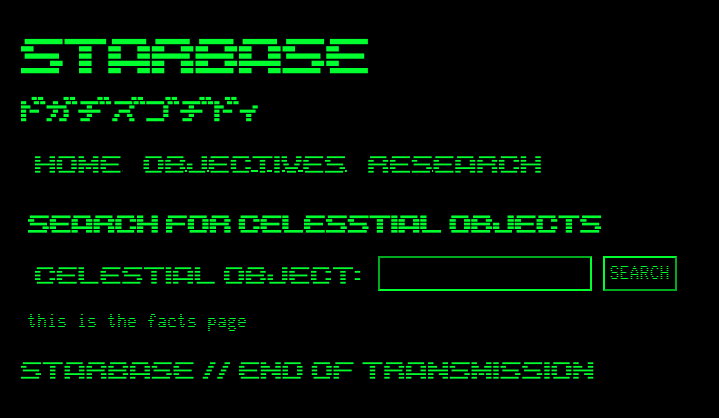
After one commit to xp30n/STARBASE, a Flask app: page /search in a window 1280 px wide. The commit adds this page. Shown: the top 418 px of the page, without its empty margins (0-719 px from the left). Run offline with Flask 3, Linux system fonts and the light colour scheme.

Commit message:
added a search feature

```diff
--- a/main.py
+++ b/main.py
@@ -10,7 +10,10 @@ def homepage():
 def objectives():
     return render_template('objectives.html')
 
-@app.route('/facts')
-def facts():
-    return render_template('/facts.html')
+@app.route('/search')
+def search():
+    planet = request.args.get('object')
+
+    return render_template('research.html', planet=planet)
+
 app.run(debug=True)
--- a/static/css/base.css
+++ b/static/css/base.css
@@ -34,8 +34,29 @@ p {
 }
 
 a {
-    color: rgb(0, 255, 47);
+  color: rgb(0, 255, 47);
 }
 a:hover {
-    color: rgb(8, 129, 30);
+  color: rgb(8, 129, 30);
 }
+
+button {
+  border-color: rgb(8, 129, 30);
+}
+
+.submit-field {
+  background: black;
+  border-color: rgb(0, 255, 47);
+  outline-color: rgb(0, 255, 47);
+  color: rgb(0, 255, 47);
+  font-size: 20px;
+  font-family: "Hacker";
+}
+
+.submit-btn {
+  font-family: "Hacker";
+  color: rgb(0, 255, 47);
+  border-color:  rgb(0, 255, 47);
+  background-color: black;
+  font-size: 20px;
+}
--- a/templates/base.html
+++ b/templates/base.html
@@ -10,13 +10,13 @@
     <title>STARBASE</title>
   </head>
   <h1>STARBASE</h1>
-  <h2 class="kata-title">STARBASE</h2>
+  <h3 class="kata-title">STARBASE</h3>
   <body>
     <header>
       <nav>
-        <a href="{{ url_for('homepage') }}"> HOME </a>
-        <a href="{{ url_for('objectives') }}"> OBJECTIVES </a>
-        <a href="{{ url_for('facts') }}"> RESEARCH</a>
+        <a href="{{ url_for('homepage') }}">HOME</a>
+        <a href="{{ url_for('objectives') }}">OBJECTIVES</a>
+        <a href="{{ url_for('search') }}">RESEARCH</a>
       </nav>
     </header>
 
--- /dev/null
+++ b/templates/research.html
@@ -0,0 +1,15 @@
+{% extends "base.html" %}
+
+{% block content %}
+<h4>SEARCH FOR CELESSTIAL OBJECTS</h4>
+
+<form action="/search" method="GET">
+    <label>CELESTIAL OBJECT:</label>
+
+    <input class="submit-field" type="text" name="planet">
+    <button class="submit-btn" type="submit">SEARCH</button>
+</form>
+
+<p>this is the facts page</p>
+
+{% endblock %}
```
Also changed, not shown: templates/facts.html (deleted, +0 -7 lines).
